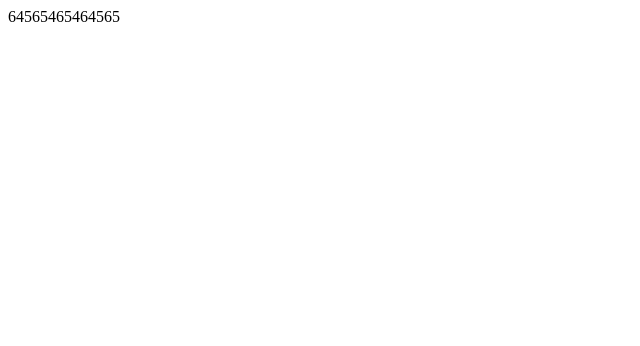
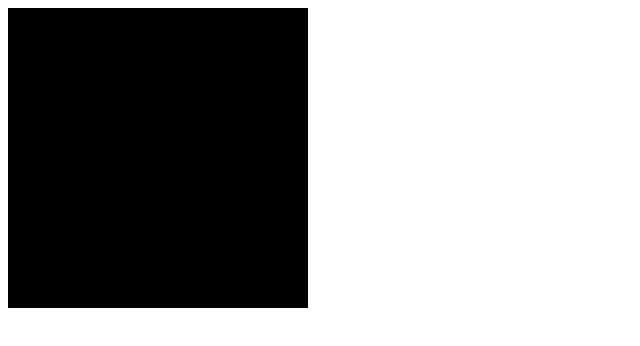
Before and after one commit to zhao-ping/AngularAMD-Dome, a plain HTML site: page views/index.html in a window 1280 px wide. Shown: the whole page, without its empty margins (0-640 px from the left). Drawn offline with Linux system fonts and the light colour scheme.

Commit message:
Update index

```diff
--- a/views/index.html
+++ b/views/index.html
@@ -1 +1 @@
-64565465464565
+<div style="background: #000; width: 300px; height: 300px;">gdfgdfg</div>
```
